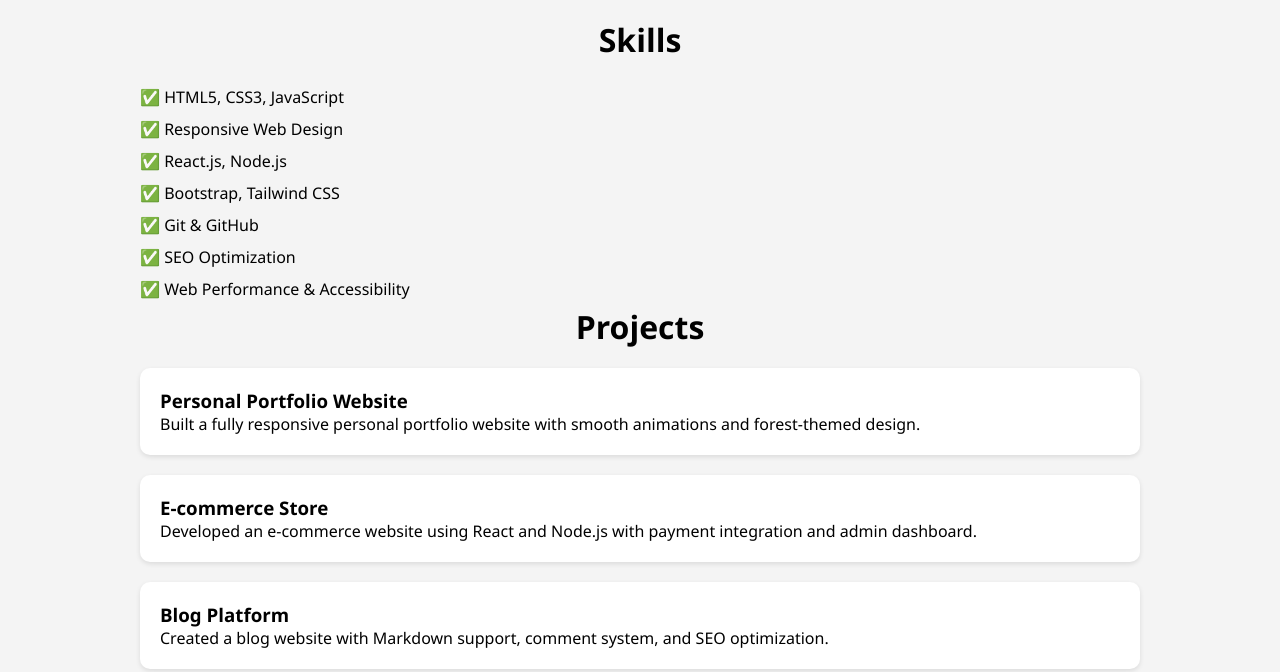
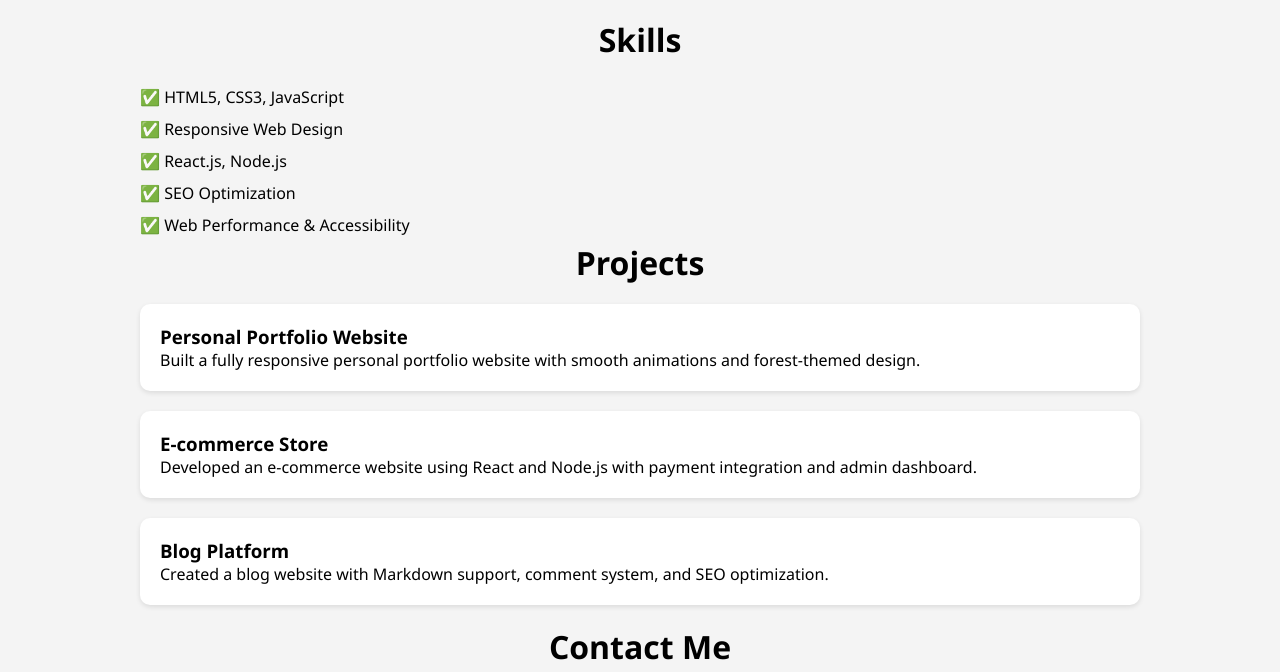
Before and after one commit to Rashidkhan944/mahfuz-portfolio, a plain HTML site: page index.html in a window 1280 px wide. Shown: the part 422-1094 px from the top of the page. Drawn offline with Linux system fonts and the light colour scheme.

Commit message:
Update index.html

```diff
--- a/index.html
+++ b/index.html
@@ -119,8 +119,6 @@
           <li>✅ HTML5, CSS3, JavaScript</li>
           <li>✅ Responsive Web Design</li>
           <li>✅ React.js, Node.js</li>
-          <li>✅ Bootstrap, Tailwind CSS</li>
-          <li>✅ Git & GitHub</li>
           <li>✅ SEO Optimization</li>
           <li>✅ Web Performance & Accessibility</li>
         </ul>
```
